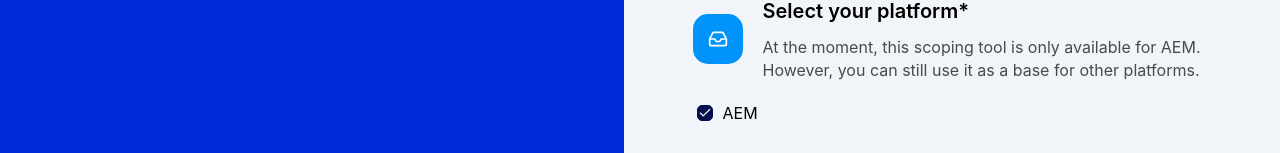
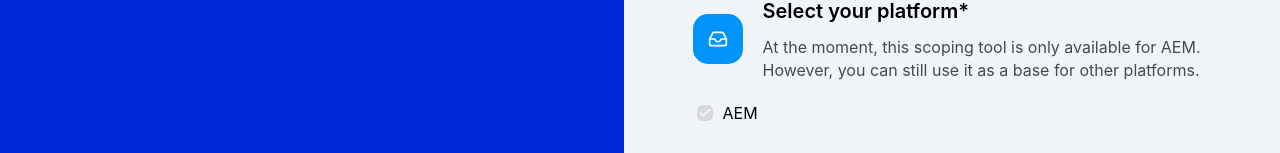
Before and after one commit to gursharanjeet-singh-981/feasibly-app, a Next.js app: page /onboarding in a window 1280 px wide. Shown: the part 741-894 px from the top of the page. Built offline with nearby package versions, Linux system fonts and the light colour scheme.

Commit message:
Fix disable button

```diff
--- a/src/components/ui/checkbox.tsx
+++ b/src/components/ui/checkbox.tsx
@@ -10,7 +10,7 @@ function Checkbox({ className, ...props }: CheckboxPrimitive.Root.Props) {
     <CheckboxPrimitive.Root
       data-slot="checkbox"
       className={cn(
-        "peer relative flex size-4 shrink-0 items-center justify-center rounded-[5px] border border-[#ccd3e1] bg-white transition-colors outline-none group-has-disabled/field:opacity-50 after:absolute after:-inset-x-3 after:-inset-y-2 focus-visible:border-ring focus-visible:ring-3 focus-visible:ring-ring/50 disabled:cursor-not-allowed disabled:opacity-50 aria-invalid:border-destructive aria-invalid:ring-3 aria-invalid:ring-destructive/20 aria-invalid:aria-checked:border-primary data-checked:border-[#020e4e] data-checked:bg-[#020e4e] data-checked:text-white",
+        "peer relative flex size-4 shrink-0 items-center justify-center rounded-[5px] border border-[#ccd3e1] bg-white transition-colors outline-none after:absolute after:-inset-x-3 after:-inset-y-2 focus-visible:border-ring focus-visible:ring-3 focus-visible:ring-ring/50 data-disabled:cursor-not-allowed data-disabled:!border-[#d9d9d9] data-disabled:!bg-[#d9d9d9] aria-invalid:border-destructive aria-invalid:ring-3 aria-invalid:ring-destructive/20 aria-invalid:aria-checked:border-primary data-checked:border-[#020e4e] data-checked:bg-[#020e4e] data-checked:text-white",
         className
       )}
       {...props}
```
